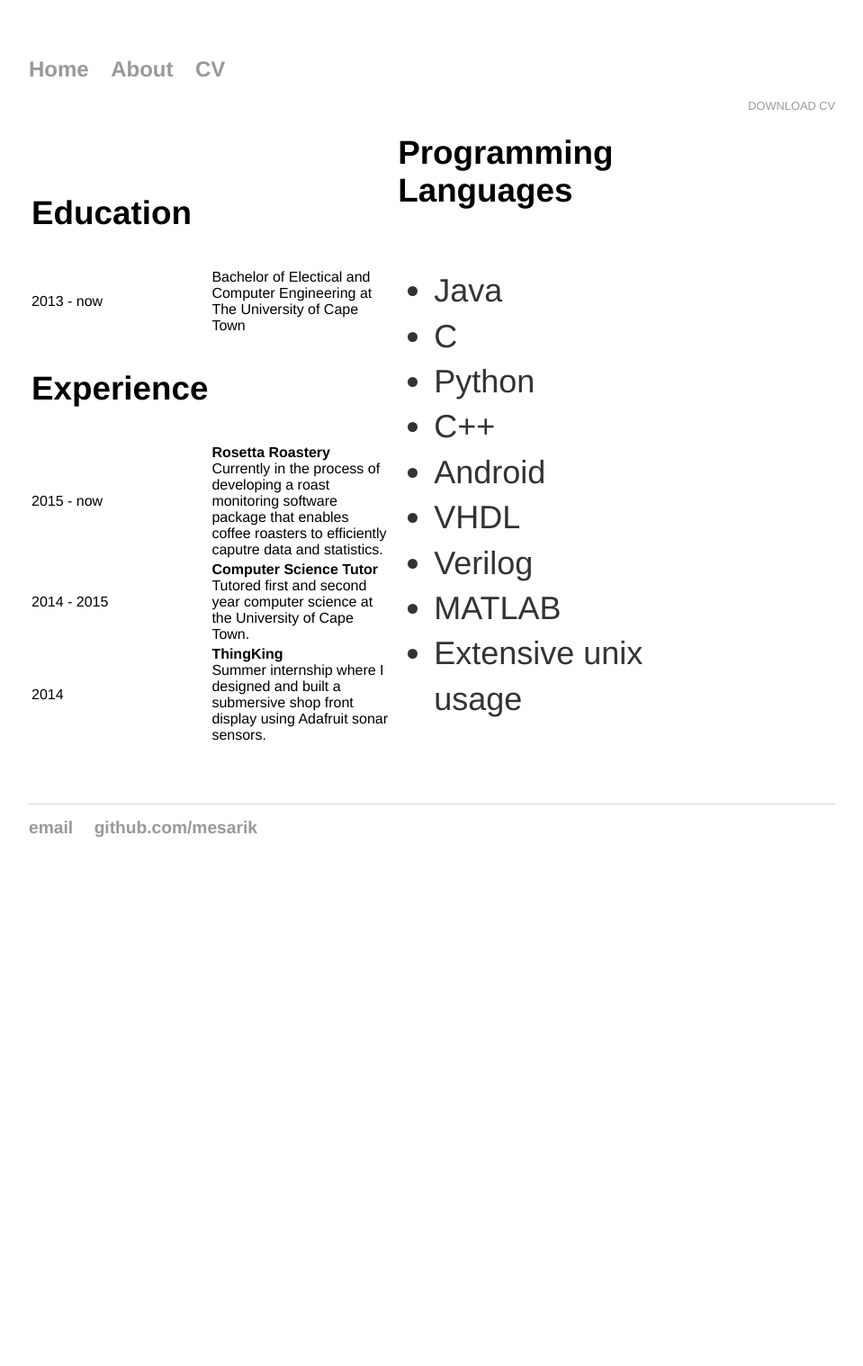
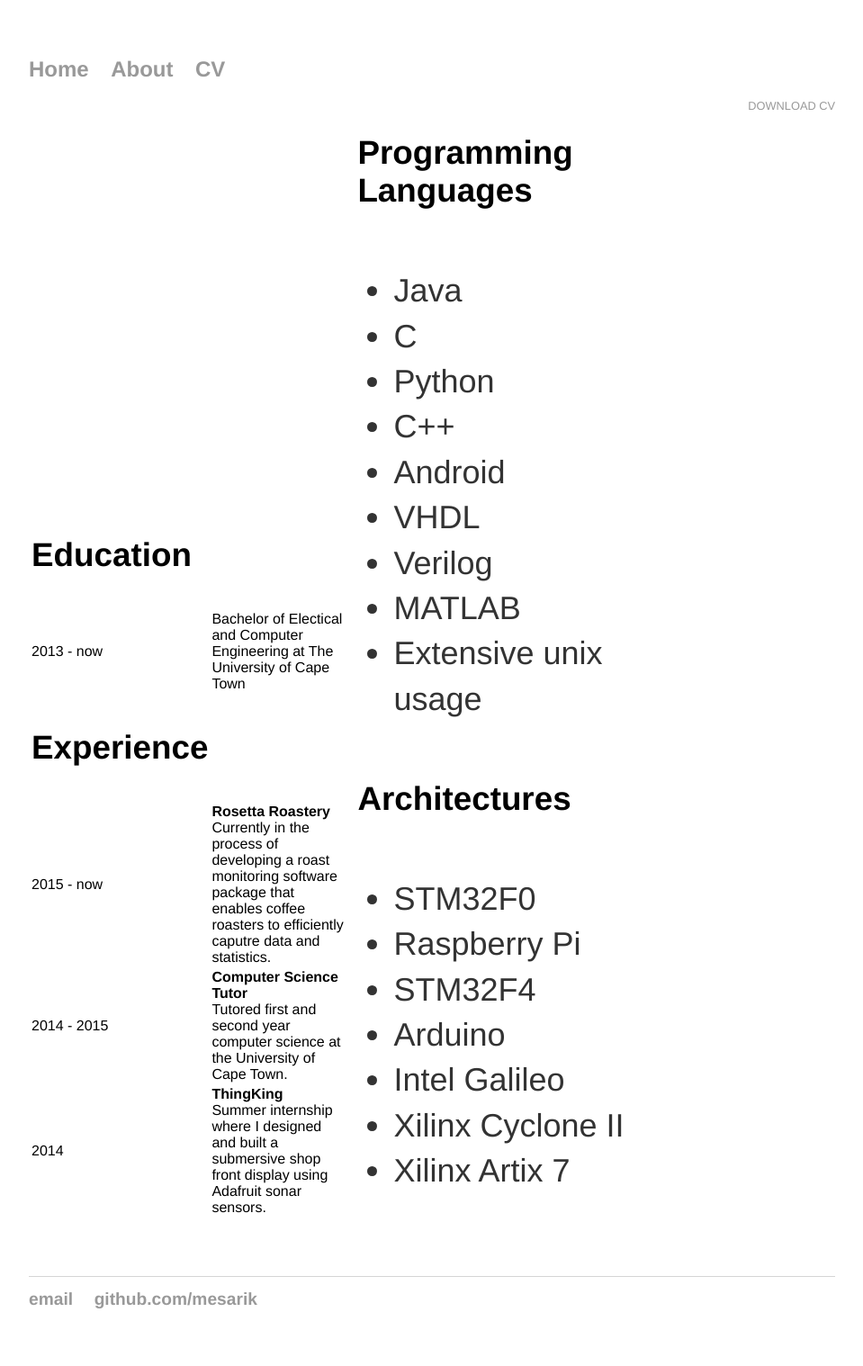
Before and after one commit to mesarcik/mesarcik.github.io, a Jekyll site: the page built from cv/index.html, in a window 1280 px wide. Shown: the whole page at 90% size, without its empty margins (160-1119 px from the left). Built offline with Jekyll 4.4.1, drawn with Linux system fonts in a browser that asks for light colours; before the commit the page ends 994 px from its top, so only the background shows below that.

Commit message:
git_uploader.sh

```diff
--- a/cv/index.html
+++ b/cv/index.html
@@ -5,7 +5,7 @@ title: Misha Mesarcik's CV
 
 	<div class="cv">
 		<a href="https://mesarcik.github.io/cv_10.pdf" class="download" title="Download CV as PDF">Download CV</a>
-				<table style="width:45%;display: inline-block;">						<tr>
+				<table style="width:40%;display: inline-block;">						<tr>
 							<td><h3> Education</h3></td>
 <!-- 							<td><h3> &nbsp; </h3></td>
 							  -->
@@ -42,6 +42,13 @@ title: Misha Mesarcik's CV
 						<tr>
 							<td> <ul> <li>Java</li> <li>C</li> <li>Python</li> <li>C++</li> <li>Android</li>  <li>VHDL</li>  <li>Verilog</li>  <li>MATLAB</li>  <li>Extensive unix usage</li>  </ul></td>
 						</tr>
+						<tr>
+							<td><h3> Architectures </h3></td>
+						</tr>
+						<tr>
+							<td> <ul> <li>STM32F0</li> <li>Raspberry Pi</li> <li>STM32F4</li> <li>Arduino</li> <li>Intel Galileo</li>  <li>Xilinx Cyclone II</li>  <li>Xilinx Artix 7</li> </ul></td>
+						</tr>
+
 					</table>
 
 
```
